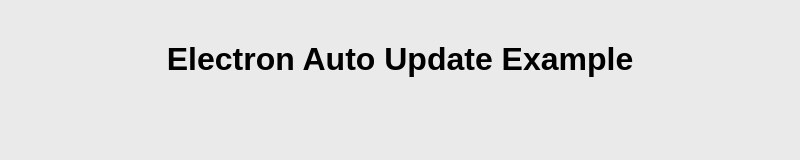
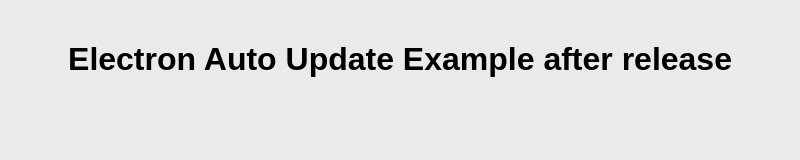
Before and after one commit to Antimjain/electron-autoupdate, an Electron app: page index.html in a window 800 px wide. Drawn offline with Linux system fonts and the light colour scheme; no server answers.

Commit message:
5.0.0 version

```diff
--- a/index.html
+++ b/index.html
@@ -26,7 +26,7 @@
   </style>
 </head>
 <body>
-  <h1>Electron Auto Update Example</h1>
+  <h1>Electron Auto Update Example after release</h1>
   <p id="version"></p>
   <div id="notification" class="hidden">
     <p id="message"></p>
--- a/package.json
+++ b/package.json
@@ -1,6 +1,6 @@
 {
   "name": "electron-auto-update-example",
-  "version": "4.0.0",
+  "version": "5.0.0",
   "description": "",
   "main": "main.js",
   "scripts": {
@@ -13,10 +13,10 @@
   "license": "ISC",
   "devDependencies": {
     "electron": "^9.0.0",
-    "electron-builder": "22.6.1"
+    "electron-builder": "^22.6.1"
   },
   "dependencies": {
-    "electron-updater": "4.3.1"
+    "electron-updater": "^4.3.1"
   },
   "repository": {
     "type": "git",
```
